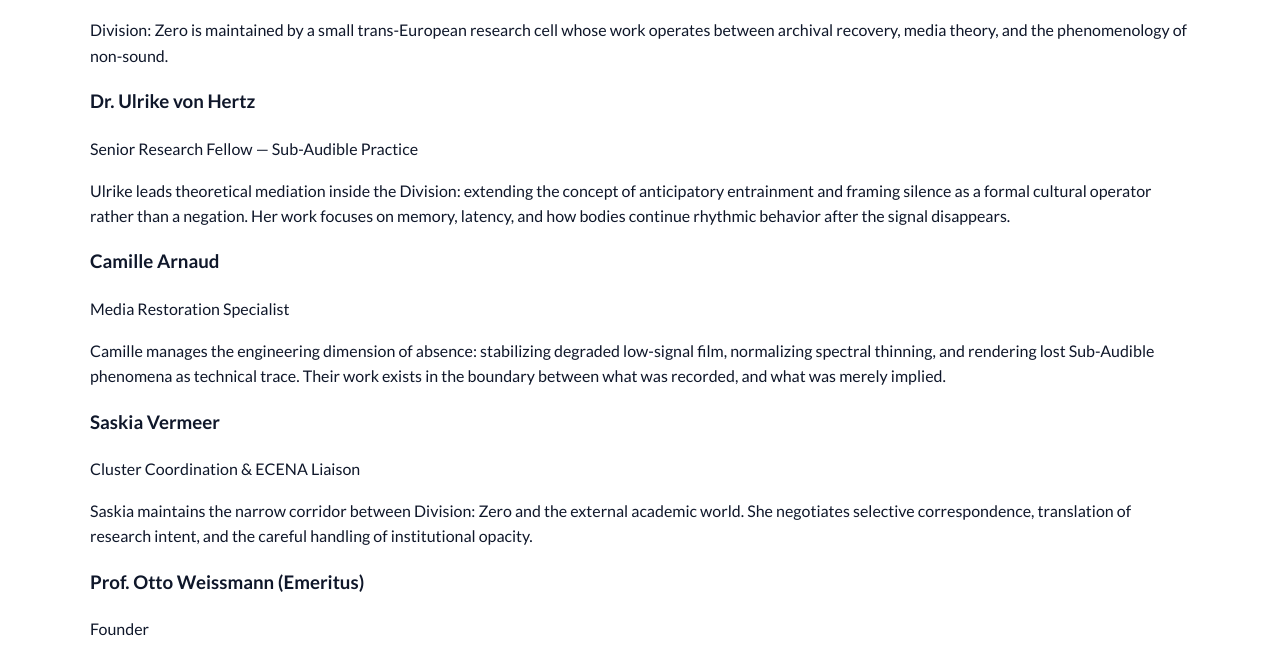
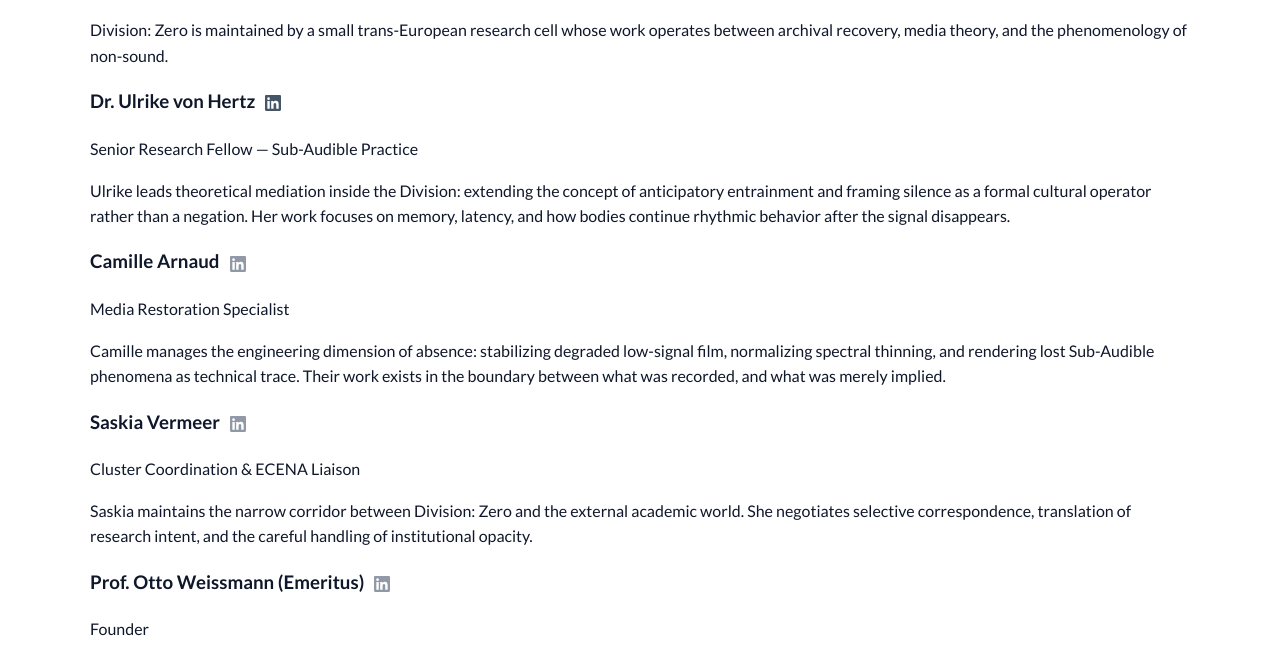
Before and after one commit to Jupiman/eiss-zero, a plain HTML site: page index.html in a window 1280 px wide. Shown: the part 2056-2704 px from the top of the page. Drawn offline with Linux system fonts and the light colour scheme.

Commit message:
Added links to Linkedin

```diff
--- a/css/styles.css
+++ b/css/styles.css
@@ -153,6 +153,12 @@ input, textarea { width: 100%; padding: .6rem .75rem; border-radius: .5rem; bord
 .contact-address a { color: var(--brand); }
 .contact-address a:hover { text-decoration: underline; }
 
+/* Small inline icon link next to headings */
+.icon-link { display: inline-flex; vertical-align: middle; margin-left: .4rem; color: var(--muted); text-decoration: none; }
+.icon-link:hover { color: var(--brand); }
+.icon-link svg { width: 16px; height: 16px; display: inline-block; }
+.icon-link.disabled { opacity: .6; pointer-events: none; }
+
 /* Static waveform line at bottom */
 body::after {
   content: ""; position: fixed; left: 0; right: 0; bottom: 0; height: 40px; pointer-events: none; opacity: .25;
--- a/index.html
+++ b/index.html
@@ -156,19 +156,44 @@
           <h2 id="team-title">Team</h2>
           <p>Division: Zero is maintained by a small trans-European research cell whose work operates between archival recovery, media theory, and the phenomenology of non-sound.</p>
 
-          <h3>Dr. Ulrike von Hertz</h3>
+          <h3>Dr. Ulrike von Hertz
+            <a class="icon-link" href="https://www.linkedin.com/in/ulrike-von-hertz-104220392/" target="_blank" rel="noopener" aria-label="Dr. Ulrike von Hertz on LinkedIn (opens in new tab)">
+              <svg xmlns="http://www.w3.org/2000/svg" viewBox="0 0 24 24" width="16" height="16" aria-hidden="true" focusable="false">
+                <path fill="currentColor" d="M20.447 20.452H16.86v-5.569c0-1.328-.027-3.036-1.849-3.036-1.851 0-2.134 1.445-2.134 2.939v5.666H9.291V9h3.441v1.561h.049c.479-.907 1.649-1.849 3.393-1.849 3.63 0 4.299 2.389 4.299 5.495v6.245zM5.337 7.433a1.993 1.993 0 1 1 0-3.987 1.993 1.993 0 0 1 0 3.987zM7.119 20.452H3.558V9h3.561v11.452zM22.225 0H1.771C.792 0 0 .774 0 1.729v20.542C0 23.227.792 24 1.771 24h20.451C23.2 24 24 23.227 24 22.271V1.729C24 .774 23.2 0 22.225 0z"/>
+              </svg>
+            </a>
+          </h3>
           <p class="muted">Senior Research Fellow — Sub-Audible Practice</p>
           <p>Ulrike leads theoretical mediation inside the Division: extending the concept of anticipatory entrainment and framing silence as a formal cultural operator rather than a negation. Her work focuses on memory, latency, and how bodies continue rhythmic behavior after the signal disappears.</p>
 
-          <h3>Camille Arnaud</h3>
+
+          <h3>Camille Arnaud
+            <a class="icon-link disabled" href="#" aria-disabled="true" tabindex="-1" aria-label="LinkedIn profile (coming soon)">
+              <svg xmlns="http://www.w3.org/2000/svg" viewBox="0 0 24 24" width="16" height="16" aria-hidden="true" focusable="false">
+                <path fill="currentColor" d="M20.447 20.452H16.86v-5.569c0-1.328-.027-3.036-1.849-3.036-1.851 0-2.134 1.445-2.134 2.939v5.666H9.291V9h3.441v1.561h.049c.479-.907 1.649-1.849 3.393-1.849 3.63 0 4.299 2.389 4.299 5.495v6.245zM5.337 7.433a1.993 1.993 0 1 1 0-3.987 1.993 1.993 0 0 1 0 3.987zM7.119 20.452H3.558V9h3.561v11.452zM22.225 0H1.771C.792 0 0 .774 0 1.729v20.542C0 23.227.792 24 1.771 24h20.451C23.2 24 24 23.227 24 22.271V1.729C24 .774 23.2 0 22.225 0z"/>
+              </svg>
+            </a>
+          </h3>
           <p class="muted">Media Restoration Specialist</p>
           <p>Camille manages the engineering dimension of absence: stabilizing degraded low-signal film, normalizing spectral thinning, and rendering lost Sub-Audible phenomena as technical trace. Their work exists in the boundary between what was recorded, and what was merely implied.</p>
 
-          <h3>Saskia Vermeer</h3>
+          <h3>Saskia Vermeer
+            <a class="icon-link disabled" href="#" aria-disabled="true" tabindex="-1" aria-label="LinkedIn profile (coming soon)">
+              <svg xmlns="http://www.w3.org/2000/svg" viewBox="0 0 24 24" width="16" height="16" aria-hidden="true" focusable="false">
+                <path fill="currentColor" d="M20.447 20.452H16.86v-5.569c0-1.328-.027-3.036-1.849-3.036-1.851 0-2.134 1.445-2.134 2.939v5.666H9.291V9h3.441v1.561h.049c.479-.907 1.649-1.849 3.393-1.849 3.63 0 4.299 2.389 4.299 5.495v6.245zM5.337 7.433a1.993 1.993 0 1 1 0-3.987 1.993 1.993 0 0 1 0 3.987zM7.119 20.452H3.558V9h3.561v11.452zM22.225 0H1.771C.792 0 0 .774 0 1.729v20.542C0 23.227.792 24 1.771 24h20.451C23.2 24 24 23.227 24 22.271V1.729C24 .774 23.2 0 22.225 0z"/>
+              </svg>
+            </a>
+          </h3>
           <p class="muted">Cluster Coordination &amp; ECENA Liaison</p>
           <p>Saskia maintains the narrow corridor between Division: Zero and the external academic world. She negotiates selective correspondence, translation of research intent, and the careful handling of institutional opacity.</p>
 
-          <h3>Prof. Otto Weissmann (Emeritus)</h3>
+          <h3>Prof. Otto Weissmann (Emeritus)
+            <a class="icon-link disabled" href="#" aria-disabled="true" tabindex="-1" aria-label="LinkedIn profile (coming soon)">
+              <svg xmlns="http://www.w3.org/2000/svg" viewBox="0 0 24 24" width="16" height="16" aria-hidden="true" focusable="false">
+                <path fill="currentColor" d="M20.447 20.452H16.86v-5.569c0-1.328-.027-3.036-1.849-3.036-1.851 0-2.134 1.445-2.134 2.939v5.666H9.291V9h3.441v1.561h.049c.479-.907 1.649-1.849 3.393-1.849 3.63 0 4.299 2.389 4.299 5.495v6.245zM5.337 7.433a1.993 1.993 0 1 1 0-3.987 1.993 1.993 0 0 1 0 3.987zM7.119 20.452H3.558V9h3.561v11.452zM22.225 0H1.771C.792 0 0 .774 0 1.729v20.542C0 23.227.792 24 1.771 24h20.451C23.2 24 24 23.227 24 22.271V1.729C24 .774 23.2 0 22.225 0z"/>
+              </svg>
+            </a>
+          </h3>
           <p class="muted">Founder</p>
           <p>Weissmann established the Division in Berlin, 1998. His personal notebooks remain internally referenced, rarely cited publicly, and serve as the silent scaffolding beneath this work.</p>
         </div>
```
